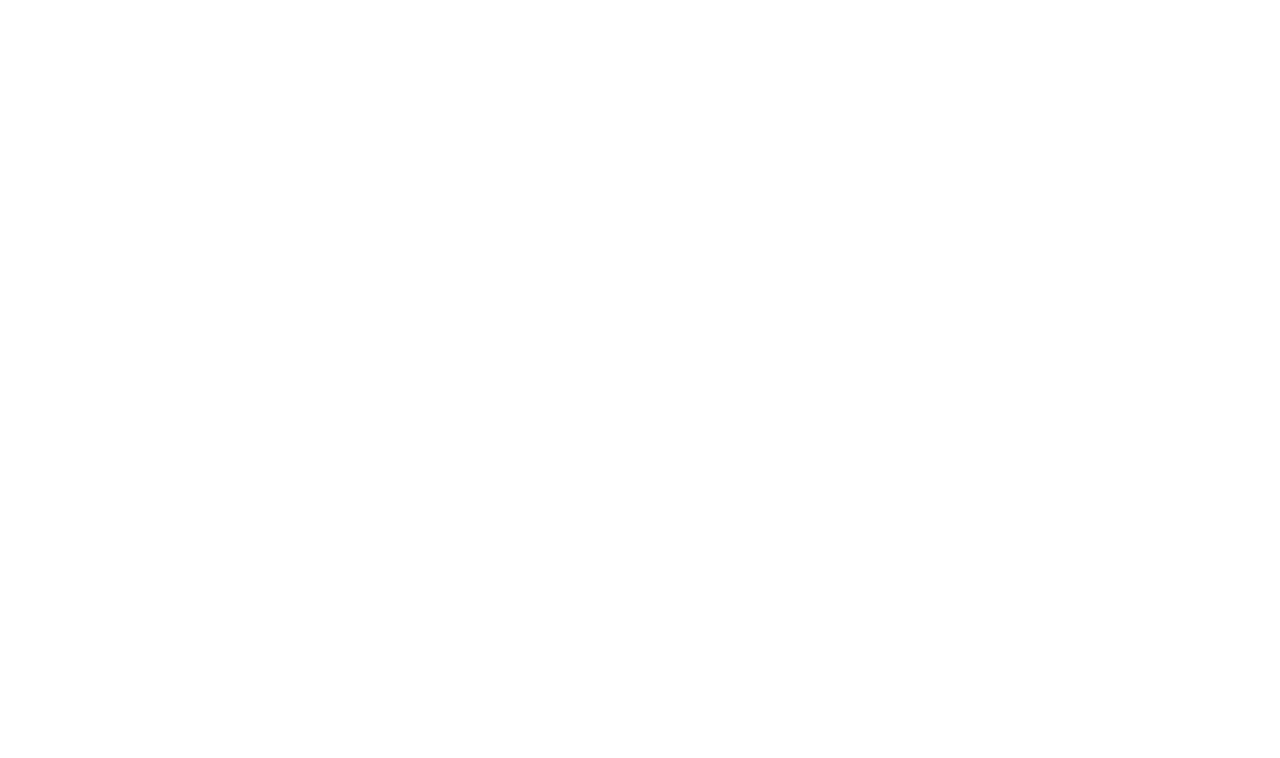
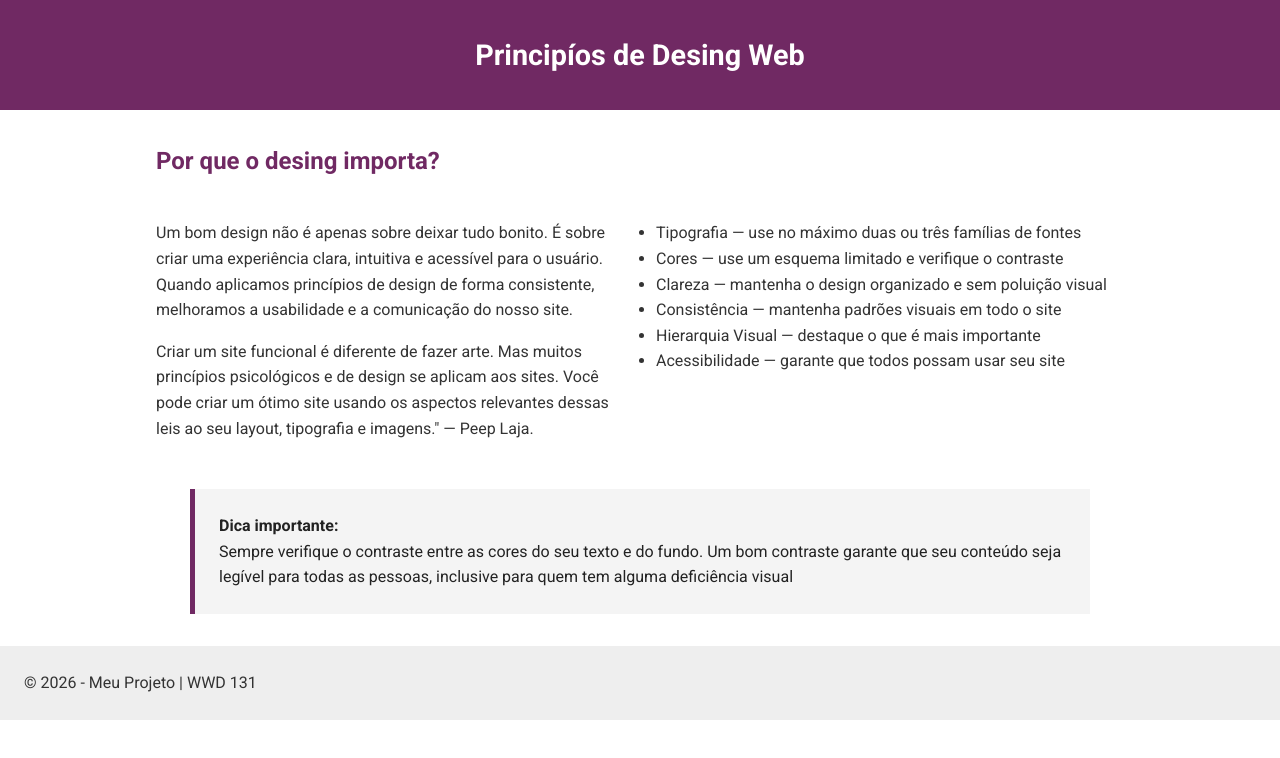
Before and after one commit to edismarg21/wdd131, a plain HTML site: page semana03/deing.html in a window 1280 px wide. Drawn offline with Linux system fonts and the light colour scheme.

Commit message:
Imagens Responsivas

```diff
--- a/semana03/deing.html
+++ b/semana03/deing.html
@@ -1,12 +1,56 @@
 <!DOCTYPE html>
-<html lang="pt-Br">
+<html lang="pt-br">
 <head>
     <meta charset="UTF-8">
     <meta name="viewport" content="width=device-width, initial-scale=1.0">
-    <title>Document</title>
+    <title>Princípios do Desing</title>
+    <link rel="stylesheet" href="estilos/dessing.css">
+</head>
 
-</head>
 <body>
+
+    <!--cabeçalho banner-->
+    <div class="banner">
+        <h1>Principíos de Desing Web</h1>
+    </div>
+    <!--Conteúdo Principal-->
+ <main>
+
+    <h2>Por que o desing importa?</h2>
+
+    <article>
+        <p>Um bom design não é apenas sobre deixar tudo bonito. É sobre criar uma experiência clara, intuitiva e acessível
+             para o usuário. Quando aplicamos princípios de
+             design de forma consistente, melhoramos a usabilidade e a comunicação do nosso site.</p>
+        <p>Criar um site funcional é diferente de fazer arte. Mas muitos princípios psicológicos e de design se
+             aplicam aos sites. Você pode criar um ótimo site usando os aspectos relevantes dessas leis ao seu layout, tipografia e
+             imagens." — Peep Laja.</p>
+    </article>
+
+    <ul class="Principles">
+
+    <li>Tipografia — use no máximo duas ou três famílias de fontes</li>
+    <li>Cores — use um esquema limitado e verifique o contraste</li>
+    <li>Clareza — mantenha o design organizado e sem poluição visual</li>
+    <li>Consistência — mantenha padrões visuais em todo o site</li>
+    <li>Hierarquia Visual — destaque o que é mais importante</li>
+    <li>Acessibilidade — garante que todos possam usar seu site</li>
+</ul>
+
+    </ul>
+</main>
+
+<!--Caixa de destaque-->
+<div class="callout">
+    <p><strong>Dica importante:</strong></p>
+        <p> Sempre verifique o contraste entre
+         as cores do seu texto e do fundo. Um bom contraste garante que seu conteúdo seja
+         legível para todas as pessoas, inclusive para quem tem alguma deficiência visual</p>
+</div>
+    <!---Rodapé-->
+    <footer>
+        <p>&copy; 2026 - Meu Projeto | WWD 131</p>
+    </footer>
 
 </body>
 </html>
--- a/semana03/estilos/dessing.css
+++ b/semana03/estilos/dessing.css
@@ -0,0 +1,85 @@
+/*Importa a fonte Roboto do Google*/
+@import url('https://fonts.googleapis.com/css2?family=Roboto:wght@400;700&display=swap');
+
+* {
+    margin: 0;
+    padding: 0;
+    box-sizing: border-box;
+}
+
+/* Configurações do corpo da página*/
+body {
+    font-family: 'Roboto', sans-serif;
+    line-height: 1.6;
+    color: #333;
+    background-color: #fff;
+
+}
+.banner {
+    background-color: #702963;
+    color: white;
+    padding: 2rem;
+    text-align: center;
+
+}
+
+.banner h1 {
+    font-size: 1.8rem;
+
+}
+
+/* O título precisa ocupar as duas colunas*/
+main {
+    max-width: 1000px;
+    margin: 2rem auto;
+    padding: 0 1rem;
+    display: grid;
+    grid-template-columns: 1fr 1fr;
+    gap: 2rem;
+}
+
+main h2 {
+    grid-column: 1 / 3;
+    text-align: left;
+    color: #702963;
+    font-size: 1.5rem;
+    margin-bottom: 0.5rem;
+
+}
+/*Paragrafos de artigo*/
+article p {
+    margin-bottom: 1rem;
+
+}
+/*lista dos princípios*/
+
+.principles {
+    list-style: none;
+
+}
+
+.principles li {
+    padding: 0.5rem 0;
+    border-bottom: 1px solid #ddd;
+
+}
+.callout {
+    background-color: #f4f4f4;
+    color: #222;
+    padding: 1.5rem;
+    margin: 2rem auto;
+    max-width: 900px;
+    border-left: 5px solid #702963;
+
+}
+.callout strong {
+    font-weight: 700;
+}
+
+
+footer {
+    text-align: left;
+    padding: 1.5rem;
+    background-color: #eee;
+    margin-top: 2rem;
+}
--- /dev/null
+++ b/semana03/estilos/imagens-responsivaas.css
@@ -0,0 +1,23 @@
+* {
+    margin: 0;
+    padding: 0;
+    box-sizing: border-box;
+}
+body {
+    font-family: Arial, sans-serif;
+    padding: 1rem;
+    max-width: 1200px;
+    margin: 0 auto;
+
+}
+h1 {
+    text-align: center;
+    padding: 1rem;
+    max-width: 1200px;
+    margin: 2rem;
+}
+.principal {
+    width: 100%;
+    height: auto;
+    display: block;
+}
```
Also changed, not shown: semana03/imagens-responsivas.html (added, +23 -0 lines), semana03/imagens/principal-grande.webp (added), semana03/imagens/principal-media.webp (added), semana03/imagens/principal_pequena.webp (added).
